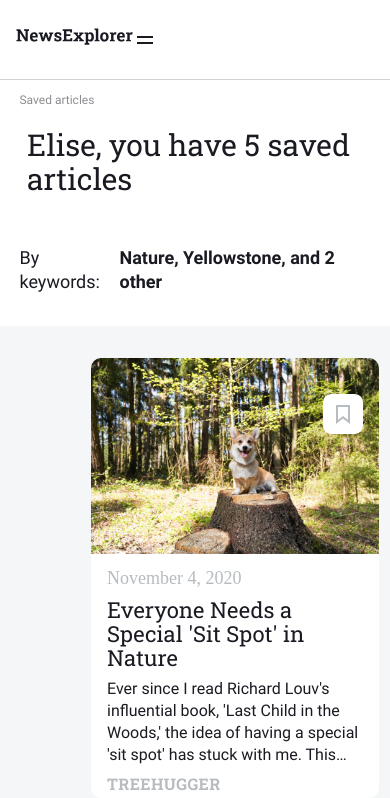
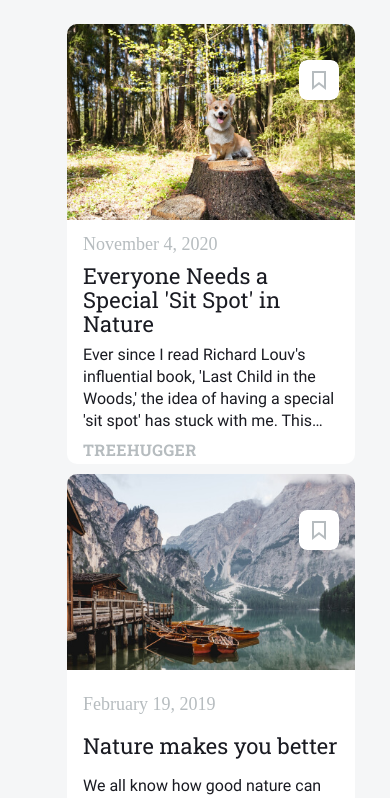
Before and after one commit to NatalieShamir/news-explorer-frontend, a React (Create React App) app: page /saved-news in a window 390 px wide. Shown: the top 798 px of the page. Built offline with nearby package versions, Linux system fonts and the light colour scheme.

Commit message:
refactor components and adjust styles accordingly

```diff
--- a/src/components/Navigation/Navigation.css
+++ b/src/components/Navigation/Navigation.css
@@ -17,6 +17,10 @@
   margin-right: 42px;
 }
 
+.nav__home_dark {
+  color: #1a1b22;
+}
+
 .nav__button-signin {
   width: 175px;
   padding: 12px;
@@ -30,6 +34,42 @@
   line-height: 24px;
   color: #ffffff;
   cursor: pointer;
+}
+
+.nav__articles {
+  font-family: "Roboto", "Arial", sans-serif;
+  font-style: normal;
+  font-weight: 500;
+  font-size: 18px;
+  line-height: 24px;
+  color: #1a1b22;
+  text-decoration: none;
+}
+
+.nav__button-signout {
+  width: 112px;
+  background-color: transparent;
+  box-shadow: 0px 5px 15px rgba(14, 26, 57, 0.2);
+  border-radius: 100px;
+  border: 1px solid #d1d2d6;
+  padding: 12px 10px 12px 19px;
+  cursor: pointer;
+}
+
+.nav__button-signout-items {
+  max-width: 80px;
+  min-height: 24px;
+  display: flex;
+  justify-content: space-around;
+}
+
+.nav__user {
+  font-family: "Roboto", "Arial", sans-serif;
+  font-style: normal;
+  font-weight: 500;
+  font-size: 18px;
+  line-height: 24px;
+  color: #1a1b22;
 }
 
 @media screen and (max-width: 960px) {
@@ -54,6 +94,20 @@
     background-color: transparent;
     border: 1px solid #ffffff;
     border-radius: 100px;
+    font-size: 16px;
+  }
+
+  .nav__articles {
+    width: 160px;
+    font-size: 16px;
+  }
+
+  .nav__button-signout {
+    width: 100px;
+    padding: 8px 8px 8px 15px;
+  }
+
+  .nav__user {
     font-size: 16px;
   }
 }
--- a/src/components/Navigation/Navigation.js
+++ b/src/components/Navigation/Navigation.js
@@ -1,21 +1,47 @@
 import React from "react";
 import { Link } from 'react-router-dom';
 import "../Navigation/Navigation.css";
+import logout from "../../images/logout.svg";
 
-function Navigation({ isNavOpen, onSigninClick }) {
+function Navigation({ isNavOpen, onSigninClick, isLoggedIn }) {
 
     return (
         <nav className={`${`nav`} ${isNavOpen ? "nav_open" : ""}`}>
+            {isLoggedIn ? (
+                <ul className="nav__items">
+                    <li className="nav__item">
+                        <Link to={"/"} className="nav__home_dark">
+                            Home
+                        </Link>
+                    </li >
+                    <li className="nav__item">
+                        <Link to={"/saved-news"} className="nav__articles">Saved articles</Link>
+                    </li>
+                    <li className="nav__item">
+                        <button className="nav__button-signout">
+                            <div className="nav__button-signout-items">
+                                <div className="nav__user">Elise</div>
+                                <img className="nav__logout"
+                                    src={logout}
+                                    alt="logout icon"
+                                />
+                            </div>
+                        </button>
+                    </li>
+                </ul >
+            ) : (
                 <ul className="nav__items">
                     <li className="nav__item">
                         <Link to={"/"} className="nav__home">
                             Home
                         </Link>
-                </li>
+                    </li >
                     <li className="nav__item">
                         <button className="nav__button-signin" onClick={onSigninClick}>Sign in</button>
                     </li>
-            </ul>
+                </ul >
+            )
+            }
         </nav >
     )
 }
--- a/src/components/SavedNews/SavedNews.css
+++ b/src/components/SavedNews/SavedNews.css
@@ -1,40 +1,5 @@
 .saved-news {
   width: 100%;
-}
-
-.saved-news__heading {
-  max-width: 712px;
-  margin: 40px auto 28px 104px;
-  font-family: "Roboto", "Arial", sans-serif;
-  font-style: normal;
-  font-weight: 400;
-  font-size: 18px;
-  line-height: 24px;
-  color: rgba(26, 27, 34, 0.5);
-}
-
-.saved-news__subheading {
-  max-width: 530px;
-  margin: 0 auto 30px 104px;
-  font-family: "Roboto Slab", "Arial", sans-serif;
-  font-style: normal;
-  font-weight: 400;
-  font-size: 40px;
-  line-height: 46px;
-  color: #1a1b22;
-}
-
-.saved-news__keywords {
-  max-width: 712px;
-  margin-left: 104px;
-  margin-bottom: 56px;
-  display: flex;
-  font-family: "Roboto", "Arial", sans-serif;
-  font-style: normal;
-  font-weight: 400;
-  font-size: 18px;
-  line-height: 24px;
-  color: #1a1b22;
 }
 
 .saved-news__card-list {
@@ -48,23 +13,6 @@
 }
 
 @media screen and (max-width: 960px) {
-  .saved-news__heading {
-    margin: 24px 16px 16px 40px;
-    font-size: 14px;
-  }
-
-  .saved-news__subheading {
-    max-width: 336px;
-    margin: 0 392px 16px 40px;
-    font-size: 30px;
-    line-height: 34px;
-  }
-
-  .saved-news__keywords {
-    margin-left: 40px;
-    margin-bottom: 32px;
-  }
-
   .saved-news__card-list {
     padding: 32px 40px;
     column-gap: 8px;
@@ -84,22 +32,6 @@
 }
 
 @media screen and (max-width: 600px) {
-  .saved-news__heading {
-    width: 90%;
-    margin: 8px auto 16px auto;
-    font-size: 12px;
-  }
-
-  .saved-news__subheading {
-    width: 90%;
-    margin: 0 auto 50px auto;
-  }
-
-  .saved-news__keywords {
-    width: 90%;
-    margin: 0 auto 32px auto;
-  }
-
   .saved-news__card-list {
     width: 100%;
     grid-template-columns: repeat(1, auto);
--- a/src/components/SavedNews/SavedNews.js
+++ b/src/components/SavedNews/SavedNews.js
@@ -2,7 +2,6 @@ import React, { useEffect, useState } from "react";
 import NewsCard from "../NewsCard/NewsCard.js";
 import { api } from "../../utils/Api.js";
 import "../SavedNews/SavedNews.css";
-import SavedNewsHeader from "../SavedNewsHeader/SavedNewsHeader.js";
 
 function SavedNews({ code }) {
     const [cards, setCards] = useState([]);
@@ -19,19 +18,11 @@ function SavedNews({ code }) {
     const cardComponents = cards.map((card) => <NewsCard {...card} key={card.id} />);
 
     return (
-        <>
-            <SavedNewsHeader />
-            <section className="saved-news">
-                <h2 className="saved-news__heading">Saved articles</h2>
-                <h3 className="saved-news__subheading">Elise, you have 5 saved articles</h3>
-                <p className="saved-news__keywords">By keywords:
-                    <span className="saved-news__keywords-bold" style={{ fontWeight: 'bold' }}>Nature, Yellowstone, and 2 other</span>
-                </p>
-                <ul className="saved-news__card-list">
-                    {React.Children.toArray(cardComponents)}
-                </ul><div>{code}</div>
-            </section >
-        </>
+        <section className="saved-news">
+            <ul className="saved-news__card-list">
+                {React.Children.toArray(cardComponents)}
+            </ul><div>{code}</div>
+        </section >
     )
 }
 
--- a/src/components/SavedNewsHeader/SavedNewsHeader.css
+++ b/src/components/SavedNewsHeader/SavedNewsHeader.css
@@ -1,148 +1,79 @@
 .saved-news-header {
   max-width: 1440px;
-  min-height: 80px;
   background: #ffffff;
   box-shadow: 0px -1px 0px 0px #d1d2d6 inset;
   display: flex;
-  align-items: center;
-  justify-content: space-between;
+  flex-direction: column;
 }
 
-.saved-news-header__logo {
-  max-width: 200px;
-  height: 24px;
-  margin-left: 104px;
+.saved-news-header__heading {
+  max-width: 712px;
+  margin: 40px auto 28px 104px;
+  font-family: "Roboto", "Arial", sans-serif;
+  font-style: normal;
+  font-weight: 400;
+  font-size: 18px;
+  line-height: 24px;
+  color: rgba(26, 27, 34, 0.5);
 }
 
-.saved-news-header__container {
-  width: 29%;
-  margin-right: 104px;
-  display: flex;
-  align-items: center;
-  justify-content: space-between;
+.saved-news-header__subheading {
+  max-width: 530px;
+  margin: 0 auto 30px 104px;
+  font-family: "Roboto Slab", "Arial", sans-serif;
+  font-style: normal;
+  font-weight: 400;
+  font-size: 40px;
+  line-height: 46px;
+  color: #1a1b22;
 }
 
-.saved-news-header__home {
+.saved-news-header__keywords {
+  max-width: 712px;
+  margin-left: 104px;
+  margin-bottom: 56px;
+  display: flex;
   font-family: "Roboto", "Arial", sans-serif;
   font-style: normal;
-  font-weight: 500;
-  font-size: 18px;
-  line-height: 24px;
-  color: #1a1b22;
-  text-decoration: none;
-}
-
-.saved-news-header__articles {
-  font-family: "Roboto", "Arial", sans-serif;
-  font-style: normal;
-  font-weight: 500;
-  font-size: 18px;
-  line-height: 24px;
-  color: #1a1b22;
-  text-decoration: none;
-}
-
-.saved-news-header__button {
-  width: 112px;
-  background-color: transparent;
-  box-shadow: 0px 5px 15px rgba(14, 26, 57, 0.2);
-  border-radius: 100px;
-  border: 1px solid #d1d2d6;
-  padding: 12px 10px 12px 19px;
-  cursor: pointer;
-}
-
-.saved-news-header__button-items {
-  max-width: 80px;
-  min-height: 24px;
-  display: flex;
-  justify-content: space-around;
-}
-
-.saved-news-header__user {
-  font-family: "Roboto", "Arial", sans-serif;
-  font-style: normal;
-  font-weight: 500;
+  font-weight: 400;
   font-size: 18px;
   line-height: 24px;
   color: #1a1b22;
 }
 
-.saved-news-header__button-menu {
-  display: none;
-}
-
 @media screen and (max-width: 960px) {
-  .saved-news-header {
-    height: 66px;
-    width: 100%;
+  .saved-news-header__heading {
+    margin: 24px 16px 16px 40px;
+    font-size: 14px;
   }
 
-  .saved-news-header__logo {
-    margin-left: 40px;
+  .saved-news-header__subheading {
+    max-width: 336px;
+    margin: 0 392px 16px 40px;
+    font-size: 30px;
+    line-height: 34px;
   }
 
-  .saved-news-header__container {
-    width: 356px;
-    margin-right: 40px;
-  }
-
-  .saved-news-header__home {
-    width: 64px;
-    font-size: 16px;
-  }
-
-  .saved-news-header__articles {
-    width: 160px;
-    font-size: 16px;
-  }
-
-  .saved-news-header__user {
-    font-size: 16px;
-  }
-
-  .saved-news-header__button {
-    width: 100px;
-    padding: 8px 8px 8px 15px;
-  }
-
-  .saved-news__card-list {
-    padding: 32px 40px;
-    column-gap: 8px;
+  .saved-news-header__keywords {
+    margin-left: 40px;
+    margin-bottom: 32px;
   }
 }
 
 @media screen and (max-width: 600px) {
-  .saved-news-header {
-    height: 56px;
+  .saved-news-header__heading {
+    width: 90%;
+    margin: 8px auto 16px auto;
+    font-size: 12px;
   }
 
-  .saved-news-header__logo {
-    margin-left: 16px;
+  .saved-news-header__subheading {
+    width: 90%;
+    margin: 0 auto 50px auto;
   }
 
-  .saved-news-header__logo-image {
-    width: 117px;
-  }
-
-  .saved-news-header__home {
-    display: none;
-  }
-
-  .saved-news-header__articles {
-    display: none;
-  }
-
-  .saved-news-header__button {
-    display: none;
-  }
-
-  .saved-news-header__button-menu {
-    display: block;
-    background: transparent url("../../images/menu-black.svg");
-    width: 24px;
-    height: 24px;
-    border: none;
-    cursor: pointer;
+  .saved-news-header__keywords {
+    width: 90%;
+    margin: 0 auto 32px auto;
   }
 }
--- a/src/components/SavedNewsHeader/SavedNewsHeader.js
+++ b/src/components/SavedNewsHeader/SavedNewsHeader.js
@@ -1,37 +1,17 @@
 import React from "react";
-import { NavLink } from 'react-router-dom';
 import "../SavedNewsHeader/SavedNewsHeader.css";
-import savedNewsHeaderLogo from "../../images/saved-news-header-logo.svg";
-import logout from "../../images/logout.svg";
 
 function SavedNewsHeader() {
     return (
-        <div className="saved-news-header">
-            <NavLink to={"/"} className="saved-news-header__logo">
-                <img
-                    className="saved-news-header__logo-image"
-                    src={savedNewsHeaderLogo}
-                    alt="Project title- NewsExplorer"
-                />
-            </NavLink>
-
-            <div className="saved-news-header__container">
-                <NavLink to={"/"} className="saved-news-header__home">
-                    Home
-                </NavLink>
-                <NavLink to={"/saved-news"} className="saved-news-header__articles">Saved articles</NavLink>
-                <button className="saved-news-header__button">
-                    <div className="saved-news-header__button-items">
-                        <div className="saved-news-header__user">Elise</div>
-                        <img className="saved-news-header__logout"
-                            src={logout}
-                            alt="logout icon"
-                        />
-                    </div>
-                </button>
-                <button className="saved-news-header__button-menu"></button>
+        <>
+            <div className="saved-news-header">
+                <h2 className="saved-news-header__heading">Saved articles</h2>
+                <h3 className="saved-news-header__subheading">Elise, you have 5 saved articles</h3>
+                <p className="saved-news-header__keywords">By keywords:
+                    <span className="saved-news-header__keywords-bold" style={{ fontWeight: 'bold' }}>Nature, Yellowstone, and 2 other</span>
+                </p>
             </div>
-        </div>
+        </>
     )
 }
 
```
Lines whose indentation alone changed are shown as unchanged.
